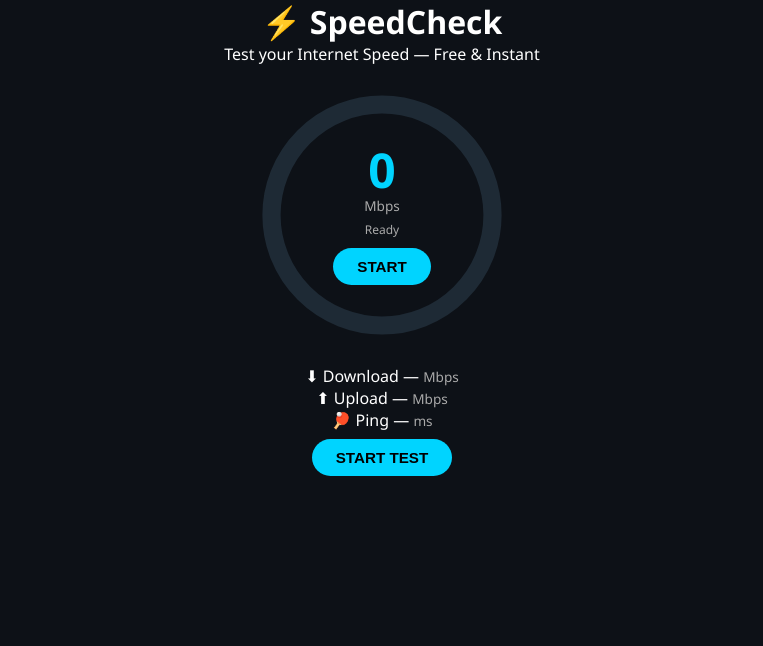
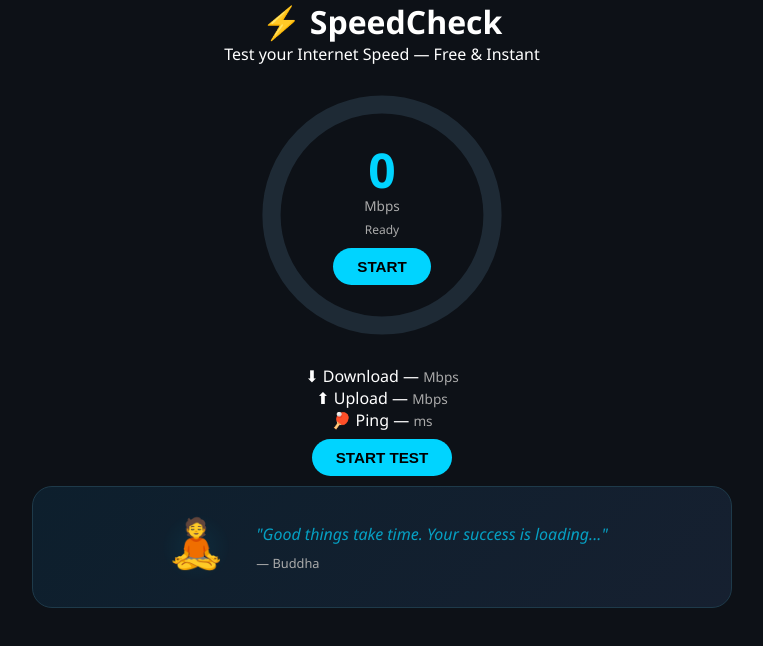
Before and after one commit to jyothi123elia/speedtest, a website: page public/index.html in a window 1280 px wide. Shown: the whole page, without its empty margins (258-1021 px from the left). Drawn offline with Linux system fonts and the light colour scheme.

Commit message:
added buddha animation

```diff
--- a/public/index.html
+++ b/public/index.html
@@ -59,6 +59,18 @@
     <button id="start-btn" onclick="startTest()">START TEST</button>
   </main>
 
+ <!-- BUDDHA SECTION -->
+  <div class="buddha-section">
+    <div class="buddha-animation">
+      <div class="buddha-glow"></div>
+      <div class="buddha-emoji">🧘</div>
+    </div>
+    <div class="buddha-quote">
+      <p class="quote-text" id="buddha-quote">"Good things take time. Your success is loading..."</p>
+      <p class="quote-author">— Buddha</p>
+    </div>
+  </div>
+
   <!-- AD SLOT BOTTOM -->
   <div class="ad-slot" id="ad-bottom">
     <!-- AdSense code goes here -->
--- a/public/speedtest.js
+++ b/public/speedtest.js
@@ -94,3 +94,18 @@ function animateGauge(value) {
 function setStatus(text) {
   document.getElementById('status-text').textContent = text;
 }
+// Buddha rotating quotes
+const buddhaQuotes = [
+  '"Good things take time. Your success is loading..."',
+  '"Be patient. Everything comes to you at the right time."',
+  '"Peace comes from within. Do not seek it without."',
+  '"The secret of health is not to mourn the past."',
+  '"Three things cannot hide: the sun, the moon, and the truth."',
+  '"Happiness never decreases by being shared."'
+];
+
+let quoteIndex = 0;
+setInterval(() => {
+  quoteIndex = (quoteIndex + 1) % buddhaQuotes.length;
+  document.getElementById('buddha-quote').textContent = buddhaQuotes[quoteIndex];
+}, 6000);
--- a/public/style.css
+++ b/public/style.css
@@ -98,3 +98,77 @@ body {
   cursor: not-allowed;
   transform: none;
 }
+/* BUDDHA SECTION */
+.buddha-section {
+  display: flex;
+  align-items: center;
+  justify-content: center;
+  gap: 20px;
+  margin: 10px auto 20px;
+  padding: 20px 30px;
+  max-width: 700px;
+  background: linear-gradient(135deg, #0d1f2d, #162030);
+  border: 1px solid #1e3a4a;
+  border-radius: 20px;
+  flex-wrap: wrap;
+}
+
+.buddha-animation {
+  position: relative;
+  display: flex;
+  align-items: center;
+  justify-content: center;
+  width: 80px;
+  height: 80px;
+  flex-shrink: 0;
+}
+
+.buddha-glow {
+  position: absolute;
+  width: 70px;
+  height: 70px;
+  border-radius: 50%;
+  background: radial-gradient(circle, #00d4ff22, transparent 70%);
+  animation: buddha-pulse 2.5s ease-in-out infinite;
+}
+
+.buddha-emoji {
+  font-size: 3rem;
+  animation: buddha-float 3s ease-in-out infinite;
+  position: relative;
+  z-index: 1;
+}
+
+@keyframes buddha-float {
+  0%, 100% { transform: translateY(0px); }
+  50%       { transform: translateY(-8px); }
+}
+
+@keyframes buddha-pulse {
+  0%, 100% { transform: scale(1);   opacity: 0.5; }
+  50%       { transform: scale(1.4); opacity: 1;   }
+}
+
+.buddha-quote {
+  text-align: left;
+  max-width: 400px;
+}
+
+.quote-text {
+  color: #00d4ff;
+  font-size: 1rem;
+  font-style: italic;
+  line-height: 1.6;
+  animation: fade-quote 6s ease-in-out infinite;
+}
+
+.quote-author {
+  color: #aaa;
+  font-size: 0.8rem;
+  margin-top: 6px;
+}
+
+@keyframes fade-quote {
+  0%, 100% { opacity: 1; }
+  45%, 55% { opacity: 0; }
+}
```
